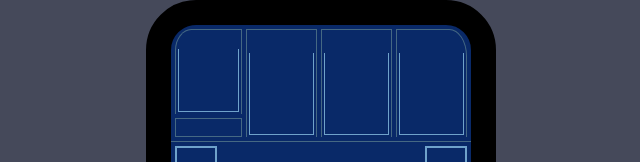
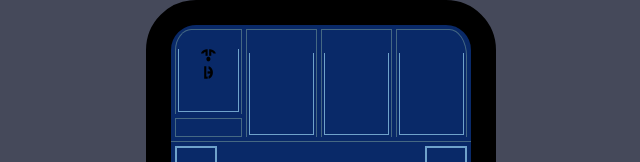
Before and after one commit to MatHuf/ReactivateTheDroids, a React (Create React App) app: page / in a window 1280 px wide. Shown: the top 162 px of the page, without its empty margins (319-959 px from the left). Built offline with nearby package versions, Linux system fonts and the light colour scheme.

Commit message:
Add custom font

```diff
--- a/src/App.css
+++ b/src/App.css
@@ -1,6 +1,12 @@
+@font-face {
+  font-family: "TFGunray-Bold";
+  src: url("./assets/TFGunray-Bold.woff2") format("woff2");
+}
+
 .App {
   text-align: center;
   display: flex;
   flex-direction: column;
   align-items: center;
+  font-family: "TFGunray-Bold";
 }
--- a/src/components/Panel/index.js
+++ b/src/components/Panel/index.js
@@ -16,7 +16,9 @@ const Panel = props => {
 				<div className="data-column-subdivided">
 					<div className="data-column data-column-left">
 						<div></div>
-						<div className="data-column-inner"></div>
+						<div className="data-column-inner">
+							T<br />Q
+						</div>
 					</div>
 					<div className="data-column-detail"></div>
 				</div>
```
Also changed, not shown: src/App.js (+0 -7 lines), src/assets/TFGunray-Bold.woff2 (added).
